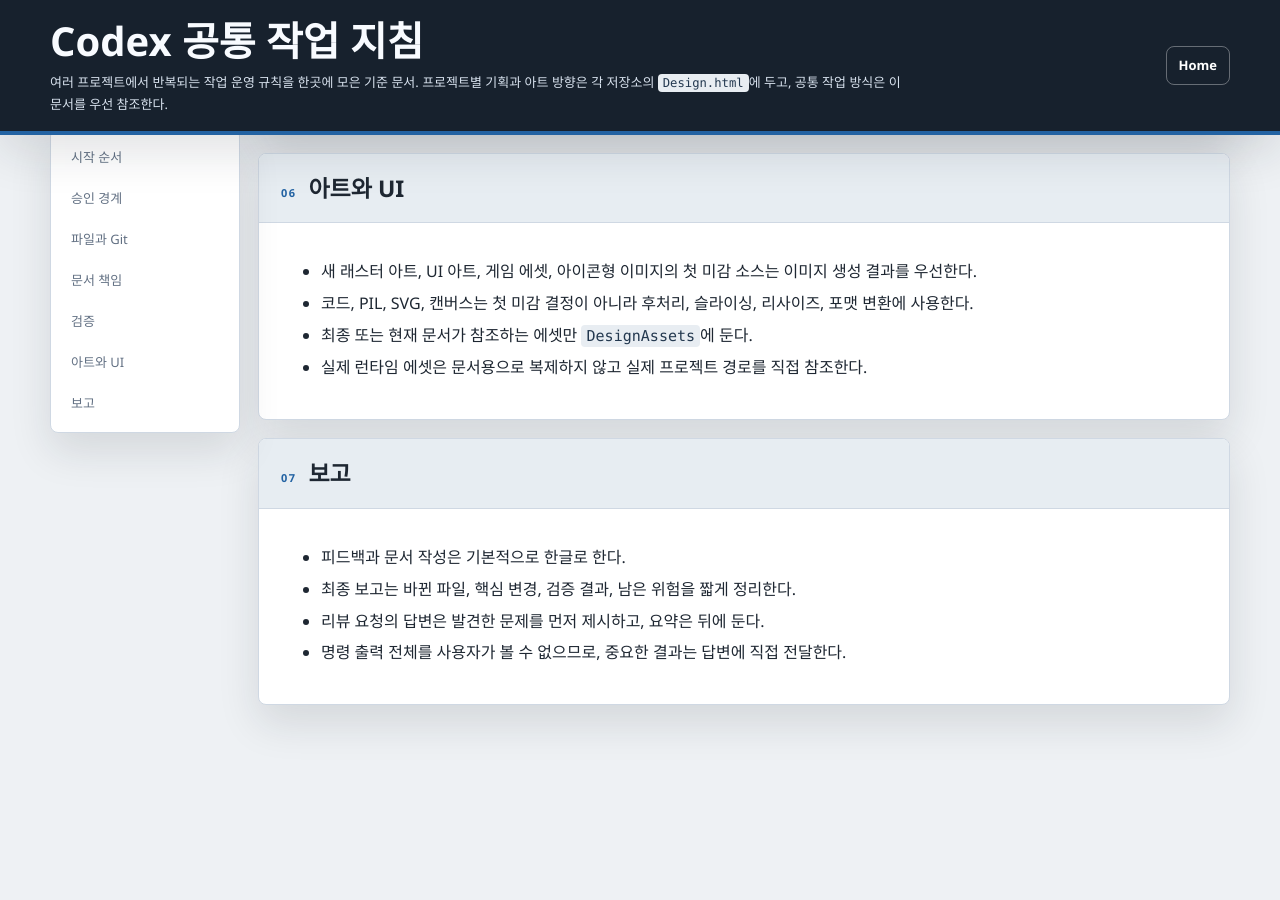
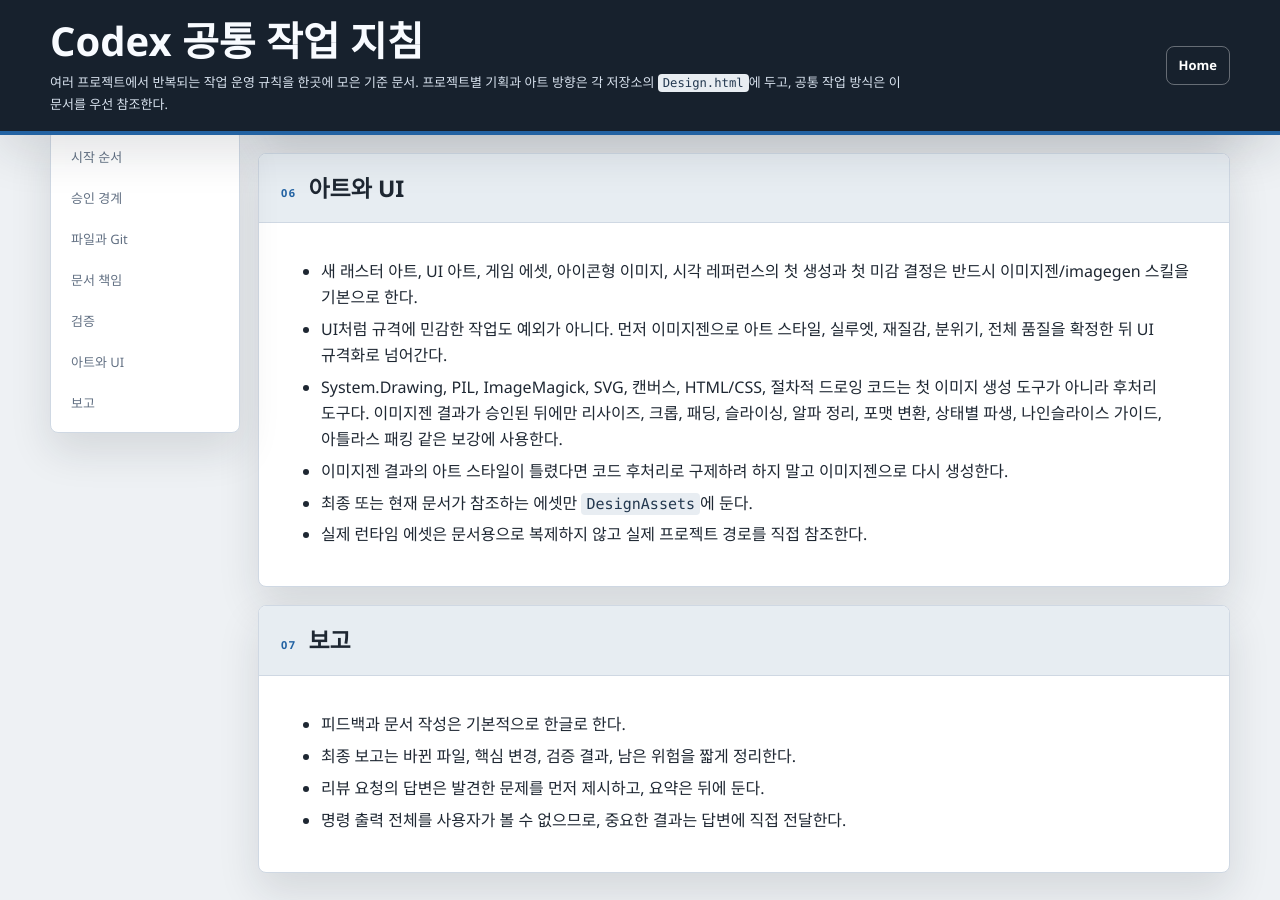
Before and after one commit to oojjrs/engineering-notes, a Jekyll site: the page codex/common-work-guidelines.html, which Jekyll copies as it is, in a window 1280 px wide and 900 px high, scrolled down 2405 px. Built offline with Jekyll 4.4.1, drawn with Linux system fonts in a browser that asks for light colours; before the commit the page ends 3178 px from its top, so only the background shows below that.

Commit message:
작업 지침과 기획서 기준 보강

```diff
--- a/codex/common-work-guidelines.html
+++ b/codex/common-work-guidelines.html
@@ -445,8 +445,10 @@
       <div class="section-heading"><span>06</span><h2>아트와 UI</h2></div>
       <div class="body">
         <ul>
-          <li>새 래스터 아트, UI 아트, 게임 에셋, 아이콘형 이미지의 첫 미감 소스는 이미지 생성 결과를 우선한다.</li>
-          <li>코드, PIL, SVG, 캔버스는 첫 미감 결정이 아니라 후처리, 슬라이싱, 리사이즈, 포맷 변환에 사용한다.</li>
+          <li>새 래스터 아트, UI 아트, 게임 에셋, 아이콘형 이미지, 시각 레퍼런스의 첫 생성과 첫 미감 결정은 반드시 이미지젠/imagegen 스킬을 기본으로 한다.</li>
+          <li>UI처럼 규격에 민감한 작업도 예외가 아니다. 먼저 이미지젠으로 아트 스타일, 실루엣, 재질감, 분위기, 전체 품질을 확정한 뒤 UI 규격화로 넘어간다.</li>
+          <li>System.Drawing, PIL, ImageMagick, SVG, 캔버스, HTML/CSS, 절차적 드로잉 코드는 첫 이미지 생성 도구가 아니라 후처리 도구다. 이미지젠 결과가 승인된 뒤에만 리사이즈, 크롭, 패딩, 슬라이싱, 알파 정리, 포맷 변환, 상태별 파생, 나인슬라이스 가이드, 아틀라스 패킹 같은 보강에 사용한다.</li>
+          <li>이미지젠 결과의 아트 스타일이 틀렸다면 코드 후처리로 구제하려 하지 말고 이미지젠으로 다시 생성한다.</li>
           <li>최종 또는 현재 문서가 참조하는 에셋만 <code>DesignAssets</code>에 둔다.</li>
           <li>실제 런타임 에셋은 문서용으로 복제하지 않고 실제 프로젝트 경로를 직접 참조한다.</li>
         </ul>
--- a/codex/guideline-design-generation.review.html
+++ b/codex/guideline-design-generation.review.html
@@ -359,8 +359,10 @@
           <li>Codex가 용어의 프로젝트 내 의미를 모르면 임의로 정의하지 않고 사용자에게 물은 뒤 그 답을 툴팁에 반영합니다.</li>
           <li>기획서 작성 규칙 자체는 이 리뷰 문서와 스킬에 두고, 실제 <code>Design.html</code> 본문에는 장황한 메타 규칙을 노출하지 않습니다.</li>
           <li>섹션 링크는 본문 상단 카드가 아니라 왼쪽 floating 목차로 분리해, 긴 문서에서도 콘텐츠와 내비게이션이 서로 섞이지 않게 합니다.</li>
-          <li>섹션 수가 많아 floating 목차가 길어질 때는 세부 링크를 모두 펼쳐두지 말고 상위 범주별 접힘 그룹으로 묶습니다. 그룹 제목에는 <code>작성 필요 N</code>처럼 남은 작성 상태를 표시하고, 펼쳤을 때 세부 섹션 링크와 <code>작성 필요</code> 태그가 보이게 합니다.</li>
-          <li>새 기획서의 첫 구조는 필요한 섹션을 순차적으로 모두 나열하고, 비어 있는 섹션은 접힌 상태에서도 보이도록 제목에 <code>작성 필요</code> 태그를 붙입니다.</li>
+          <li>작성 완료됐거나 현재 구현·결정이 들어 있는 섹션을 본문 앞쪽에 우선 배치합니다. 사용자는 먼저 읽을 가치가 있는 확정 내용을 보아야 합니다.</li>
+          <li>미작성 섹션 후보가 많을 때는 본문 중간에 우다다다 늘어놓지 않습니다. 뒤쪽에 <code>미작성 섹션</code> 또는 <code>추후 작성 후보</code> 같은 큰 접힘 섹션 하나로 모아 닫아두고, 그 안에서만 범주별 목록과 <code>작성 필요</code> 태그를 표시합니다.</li>
+          <li>floating 목차도 작성 완료 섹션을 먼저 보여주고, 미작성 묶음은 뒤쪽의 단일 링크나 접힘 그룹으로 둡니다. 필요하면 그룹 제목에 <code>작성 필요 N</code>처럼 남은 작성 상태를 표시합니다.</li>
+          <li>새 기획서의 첫 구조는 기본 범주를 후보로 삼되, 비어 있는 후보는 앞쪽 본문을 밀어내지 않게 뒤쪽 접힘 묶음에 둡니다. 사용자가 직접 열기 전까지 미작성 후보가 읽기 흐름을 방해하지 않아야 합니다.</li>
           <li>범주별 구현 기준을 별도 섹션으로 모아두지 않습니다. 범주 기준과 결정 사유는 각 섹션 안에서 해당 데이터, 이미지, 표, 사운드와 붙여 둡니다.</li>
           <li>헤더 바로 아래에 문서 신호, 작성 지침, 범주 요약 같은 메타 섹션을 두지 않습니다. 첫 본문 섹션부터 실제 게임/제품 내용을 다룹니다.</li>
           <li><code>Design.html</code> 헤더에는 문서 제목과 외부 참조 링크 두 개만 둡니다. 링크는 <a href="https://oojjrs.github.io/engineering-notes/codex/common-work-guidelines.html" target="_blank" rel="noopener noreferrer">Codex 공통 작업 지침</a>, <a href="https://oojjrs.github.io/engineering-notes/codex/guideline-design-generation.review.html" target="_blank" rel="noopener noreferrer">기획서 작성 기준</a>을 가리키되, 링크 자체는 참조용 내비게이션일 뿐 <code>Design.html</code> 본문에 작업 지침 내용을 섞는 근거가 아닙니다.</li>
```
